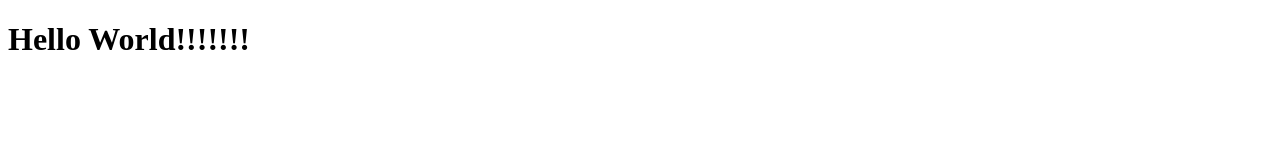
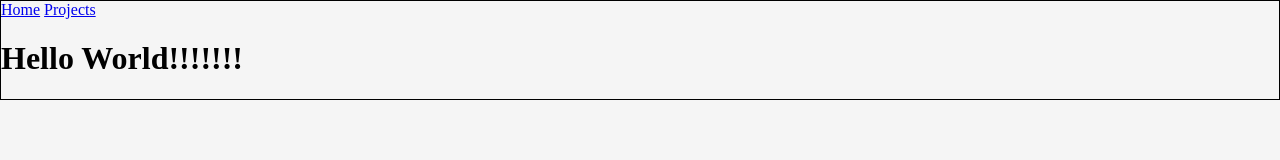
Before and after one commit to MattMW04/MattMW04.github.io, a plain HTML site: page index.html in a window 1280 px wide. Drawn offline with Linux system fonts and the light colour scheme.

Commit message:
added navigation bar and inital stylings

```diff
--- /dev/null
+++ b/assets/style.css
@@ -0,0 +1,24 @@
+body{
+    margin: 0%;
+    padding:0%;
+    background:whitesmoke;
+}
+.container{
+    display:flex;
+    flex-direction: column;
+    height:100%;
+    background-repeat: no-repeat;
+    border: 1px solid black;
+}
+
+ul{
+    list-style: none;
+    margin: 0%;
+    padding: 0%;
+    width: auto;
+}
+li{
+    display: inline-block;
+    text-align: center;
+    color:black;
+}
--- a/index.html
+++ b/index.html
@@ -4,8 +4,19 @@
     <meta charset="UTF-8">
     <meta name="viewport" content="width=device-width, initial-scale=1.0">
     <title>Document</title>
+    <link rel="stylesheet" href="assets/style.css">
 </head>
 <body>
-    <h1>Hello World!!!!!!!</h1>
+    <div class="container">
+        <nav>
+            <ul>
+                <li><a href="index.html">Home</a></li>
+                <li><a href="project.html">Projects</a> </li>
+            </ul>
+        </nav>
+        <h1 id="title">Hello World!!!!!!!</h1>
+
+
+    </div>
 </body>
 </html>
```
